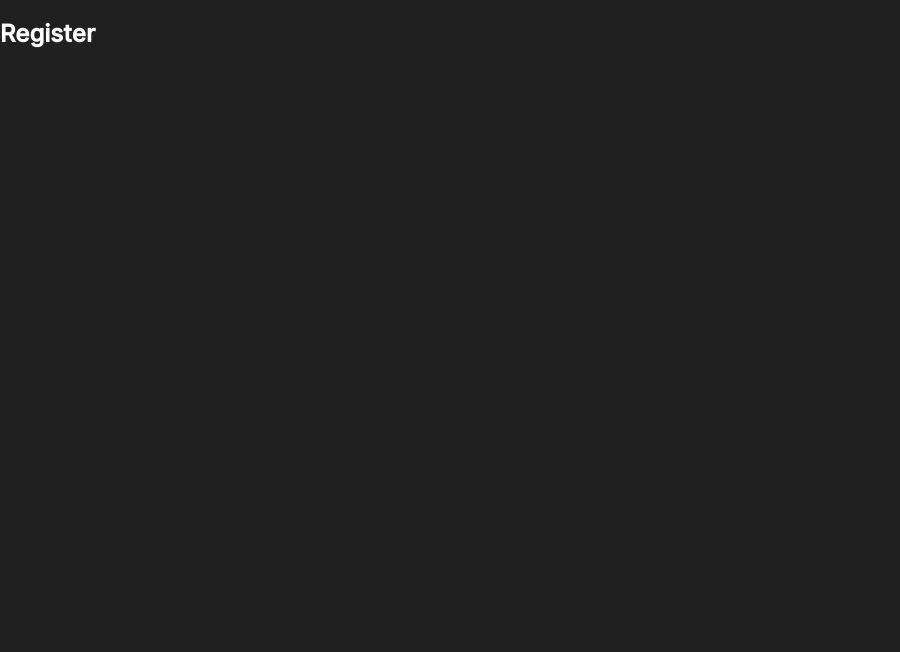
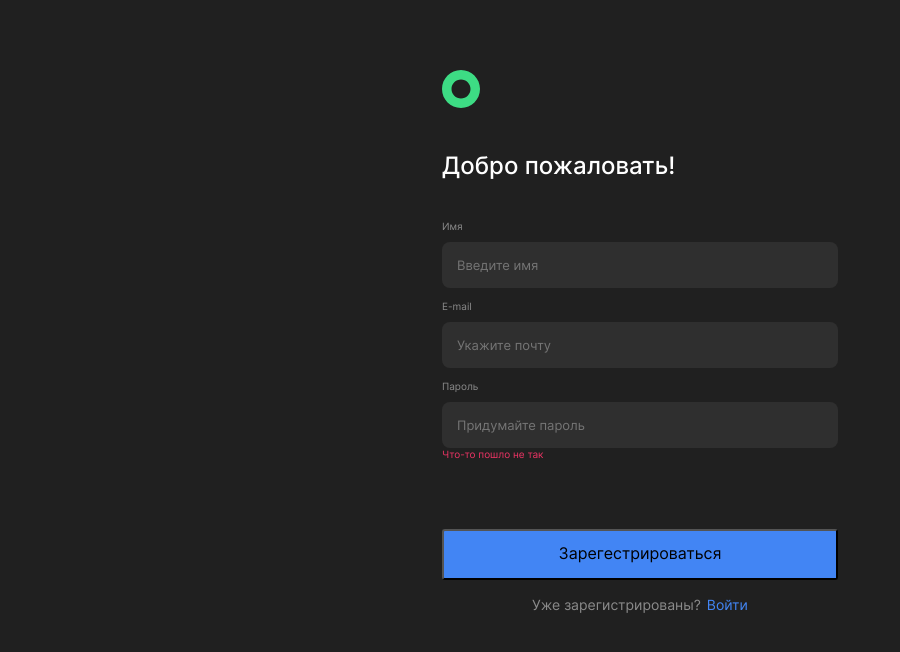
Before and after one commit to KozyrevAlexey/movies-explorer-frontend, a React (Create React App) app: page /signup in a window 1280 px wide. Shown: the top 652 px of the page, without its empty margins (0-900 px from the left). Built offline with nearby package versions, Linux system fonts and the light colour scheme.

Commit message:
Feat: Сделать секцию регистрация

```diff
--- /dev/null
+++ b/src/components/Form/Form.css
@@ -0,0 +1,71 @@
+.form {
+display: flex;
+flex: auto;
+flex-direction: column;
+max-width: 396px;
+width: 100%;
+align-items: center;
+margin: 0 auto;
+box-sizing: border-box;
+}
+
+.form__link {
+align-self: flex-start;
+transition: 0.5s;
+}
+
+.form__link:hover {
+  opacity: 0.8;
+  }
+
+.form__logo {
+width: 38px;
+height: 38px;
+
+}
+
+.form__title {
+  /* align-self: flex-start; */
+  font-size: 24px;
+  font-weight: 500;
+  line-height: normal;
+  width: 100%;
+  margin: 40px 0;
+}
+
+.form__button {
+width: 100%;
+border-radius: 3px;
+background: #4285F4;
+padding-top: 13px;
+padding-bottom: 15px;
+margin: 69px 0 16px;
+transition: 0.5s;
+}
+
+.form__button:hover{
+  cursor: pointer;
+  opacity: 0.8;
+}
+
+.form__button-span {
+  color: #8B8B8B;
+  text-align: center;
+  font-size: 14px;
+  font-weight: 400;
+  line-height: normal;
+}
+
+.form__button-span-link{
+  color: #4285F4;
+  font-size: 14px;
+  font-weight: 400;
+  line-height: normal;
+  margin-left: 6px;
+  text-decoration: none;
+  transition: 0.5s;
+}
+
+.form__span-link:hover {
+  opacity: 0.8;
+}
--- /dev/null
+++ b/src/components/Form/Form.jsx
@@ -0,0 +1,43 @@
+import React from "react";
+import './Form.css';
+import { Link } from "react-router-dom";
+import logo from '../../images/logo.svg';
+
+const Form = ({ title, children, buttonName, spanText, spanPatch, spanLink }) => {
+  return (
+    <form className="form">
+
+      <Link
+        className="form__link"
+        to={'/'}
+      >
+        <img
+          className="form__logo"
+          src={logo}
+          alt="Логотип"
+        />
+      </Link>
+      <h2 className="form__title">{title}</h2>
+      {children}
+
+      <button
+        className="form__button"
+        type="submit"
+      >
+        {buttonName}
+      </button>
+      <span
+        className="form__button-span">
+        {spanText}
+        <Link
+          className="form__button-span-link"
+          to={spanPatch}>
+          {spanLink}
+        </Link>
+      </span>
+
+    </form>
+  );
+};
+
+export default Form;
--- /dev/null
+++ b/src/components/NotFound/NotFound.css
@@ -0,0 +1,40 @@
+.not-found {
+  /* min-height: 100vh; */
+  display: flex;
+  flex-direction: column;
+  /* justify-content: flex-start; */
+}
+
+.not-found__title {
+  text-align: center;
+  font-size: 140px;
+  font-weight: 400;
+  line-height: normal;
+  margin: 0;
+  padding-top: 246px;
+}
+
+.not-found__subtitle {
+  text-align: center;
+  font-size: 16px;
+  font-style: normal;
+  font-weight: 400;
+  line-height: normal;
+  margin: 5px 0 184px;
+}
+
+.not-found__button {
+  color: #4285F4;
+text-align: center;
+font-size: 14px;
+font-weight: 400;
+line-height: normal;
+background-color: transparent;
+border: none;
+transition: 0.5s;
+}
+
+.not-found__button:hover {
+  cursor: pointer;
+  opacity: 0.8;
+}
--- a/src/components/NotFound/NotFound.jsx
+++ b/src/components/NotFound/NotFound.jsx
@@ -1,9 +1,20 @@
 import React from 'react';
+import './NotFound.css';
+import { useNavigate } from 'react-router-dom';
+
 
 const NotFound = () => {
+  const navigate = useNavigate();
   return (
-    <section>
-<h2>NotFound</h2>
+    <section className='not-found'>
+      <h1 className='not-found__title'>404</h1>
+      <p className='not-found__subtitle'>Страница не найдена</p>
+      <button
+      className='not-found__button'
+      onClick={() => navigate(-1)}
+      type='button'>
+        Назад
+      </button>
     </section>
   );
 };
--- /dev/null
+++ b/src/components/Register/Register.css
@@ -0,0 +1,48 @@
+.register {
+  margin-top: 70px;
+}
+.form_label {
+align-self: flex-start;
+color: #8B8B8B;
+font-size: 10px;
+font-weight: 400;
+line-height: normal;
+margin-bottom: 10px;
+}
+
+.form__input {
+width: 100%;
+color: #fff;
+border-radius: 8px;
+background: #2F2F2F;
+border: none;
+padding: 15px;
+font-size: 13px;
+font-weight: 400;
+line-height: normal;
+box-sizing: border-box;
+}
+
+.form__input-error {
+  color: #EE3465;
+}
+
+.form__span {
+
+  font-size: 10px;
+  font-weight: 400;
+  line-height: normal;
+  min-height: 10px;
+  width: 100%;
+  opacity: 0;
+}
+
+.form__span-error {
+  color: #EE3465;
+  font-size: 10px;
+  font-weight: 400;
+  line-height: normal;
+  min-height: 10px;
+  width: 100%;
+  opacity: 1;
+}
--- a/src/components/Register/Register.jsx
+++ b/src/components/Register/Register.jsx
@@ -1,9 +1,29 @@
 import React from 'react';
+import './Register.css'
+import Form from '../Form/Form';
 
 const Register = () => {
   return (
-    <section>
-<h2>Register</h2>
+    <section className='register'>
+      <Form
+        title='Добро пожаловать!'
+        buttonName='Зарегестрироваться'
+        spanText='Уже зарегистрированы?'
+        spanPatch='/signin'
+        spanLink='Войти'
+      >
+        <label className='form_label' htmlFor='name'>Имя</label>
+        <input className='form__input' id='name' type='text' placeholder='Введите имя' />
+        <span className='form__span'>Что-то пошло не так</span>
+
+        <label className='form_label' htmlFor='email'>E-mail</label>
+        <input className='form__input' id='email' type='text' placeholder='Укажите почту' />
+        <span className='form__span'> Что-то пошло не так </span>
+
+        <label className='form_label' htmlFor='password'> Пароль </label>
+        <input className='form__input form__input-error' id='name' type='password' placeholder='Придумайте пароль' />
+        <span className='form__span form__span-error'> Что-то пошло не так </span>
+      </Form>
     </section>
   );
 };
```
